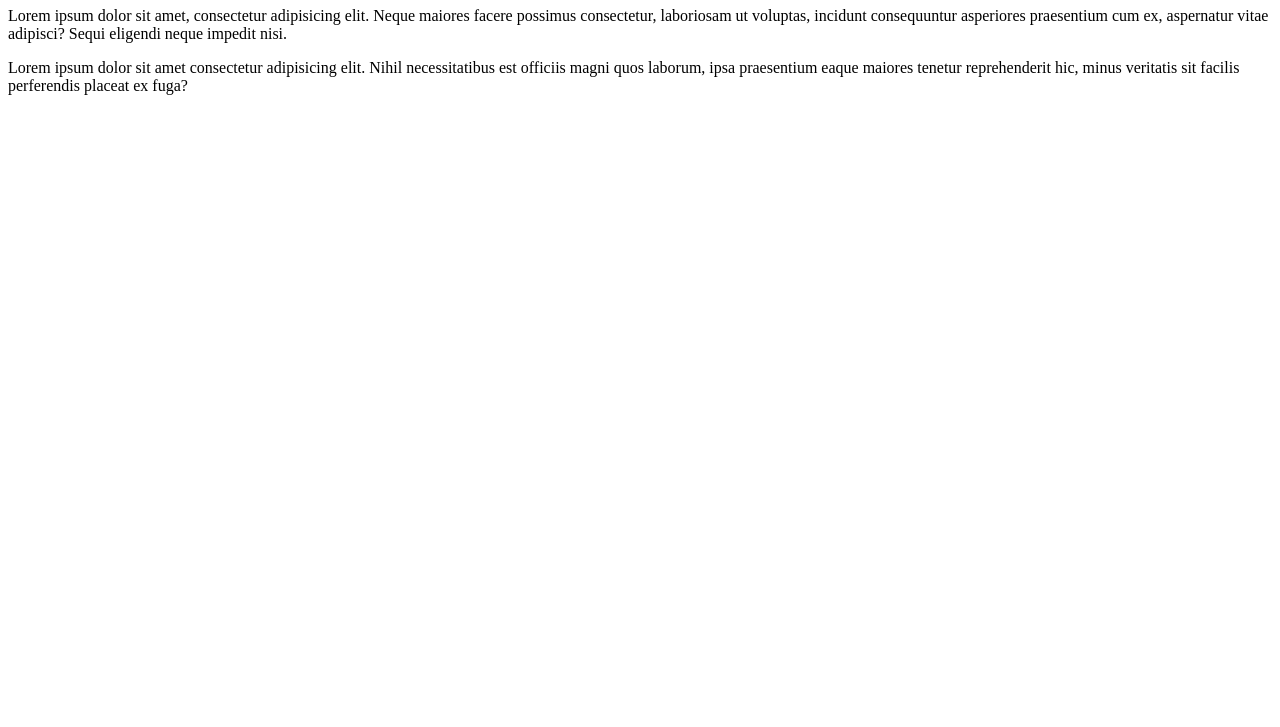
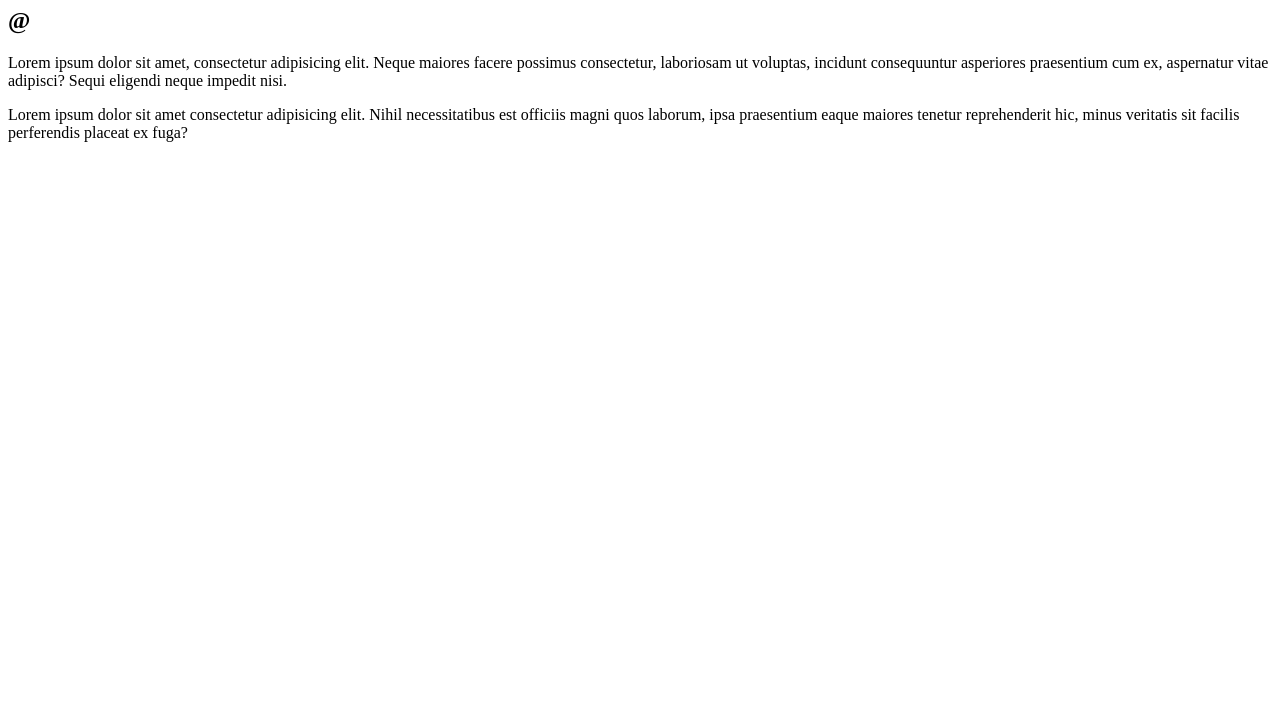
Before and after one commit to Th14g0o/VSCodeTest, a plain HTML site: page index.html in a window 1280 px wide. Shown: the part 73-800 px from the top of the page. Drawn offline with Linux system fonts and the light colour scheme.

Commit message:
Atualizado

```diff
--- a/index.html
+++ b/index.html
@@ -7,6 +7,7 @@
     </head>
     <body>
         <h1 style="color: blue;">Teste</h1>
+        <h2>@</h2>
         <p>Lorem ipsum dolor sit amet, consectetur adipisicing elit. Neque maiores facere possimus consectetur, laboriosam ut voluptas, incidunt consequuntur asperiores praesentium cum ex, aspernatur vitae adipisci? Sequi eligendi neque impedit nisi.</p>
         <p>Lorem ipsum dolor sit amet consectetur adipisicing elit. Nihil necessitatibus est officiis magni quos laborum, ipsa praesentium eaque maiores tenetur reprehenderit hic, minus veritatis sit facilis perferendis placeat ex fuga?</p>
     </body>
```
